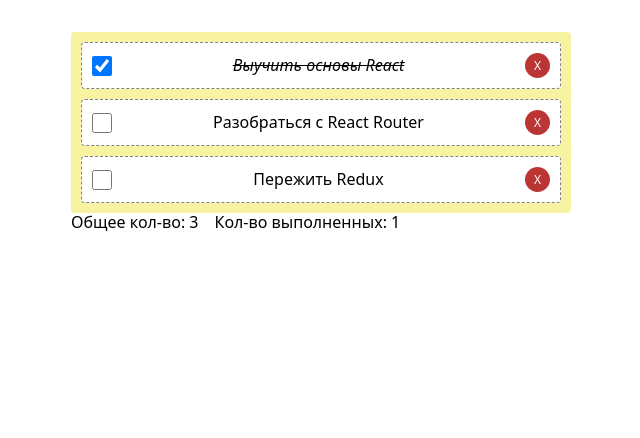
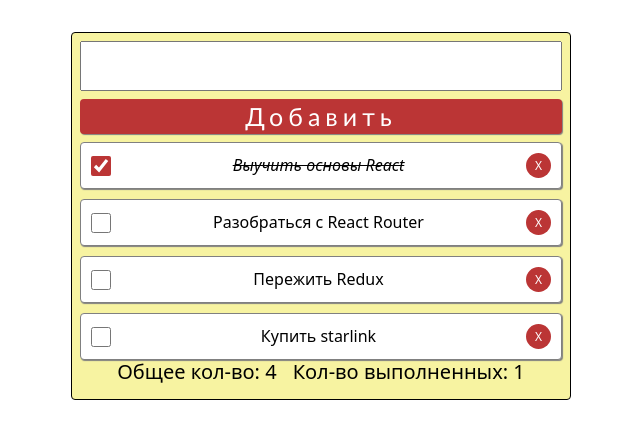
Before and after one commit to YoungSandw1ch/react-training, a React (Create React App) app: page / in a window 1280 px wide. Shown: the top 438 px of the page, without its empty margins (86-726 px from the left). Built offline with nearby package versions, Linux system fonts and the light colour scheme.

Commit message:
add form with validation

```diff
--- a/package.json
+++ b/package.json
@@ -10,6 +10,7 @@
     "classnames": "^2.3.2",
     "formik": "^2.2.9",
     "modern-normalize": "^1.1.0",
+    "nanoid": "^4.0.0",
     "prop-types": "^15.8.1",
     "react": "^18.2.0",
     "react-dom": "^18.2.0",
--- a/src/Components/Todos/App.jsx
+++ b/src/Components/Todos/App.jsx
@@ -1,6 +1,7 @@
 import React, { Component } from 'react';
 import { Box } from '../Common/Box.styled';
-import { TodoList } from './TodoList/TodoList';
+import { TodoList } from './TodoList';
+import { TodoForm } from './Form';
 import todos from 'data/todos.json';
 
 export class App extends Component {
@@ -28,6 +29,11 @@ export class App extends Component {
     }));
   };
 
+  handleSubmit = todo => {
+    console.log('todo: ', todo);
+    this.setState(prevState => ({ todos: [...prevState.todos, todo] }));
+  };
+
   render() {
     const { todos } = this.state;
     const totalTodos = todos.length;
@@ -35,14 +41,29 @@ export class App extends Component {
 
     return (
       <Box p={5} mx="auto" width="container">
+        <Box
+          width="five"
+          border="normal"
+          borderRadius="normal"
+          backgroundColor="lightYellow"
+          p={3}
+        >
+          <TodoForm onSubmit={this.handleSubmit} />
           <TodoList
             todos={todos}
             deleteTodo={this.deleteTodo}
             onToggleCompleted={this.toggleCompleted}
           />
-        <Box mb={3} display="flex" gridColumnGap={4}>
+          <Box
+            mb={3}
+            display="flex"
+            gridColumnGap={4}
+            justifyContent="center"
+            fontSize="xm"
+          >
             <p>Общее кол-во: {totalTodos}</p>
             <p>Кол-во выполненных: {completedTodos}</p>
+          </Box>
         </Box>
       </Box>
     );
--- /dev/null
+++ b/src/Components/Todos/Form/TodoForm.jsx
@@ -0,0 +1,41 @@
+import * as yup from 'yup';
+import { Formik, Form, ErrorMessage } from 'formik';
+import { nanoid } from 'nanoid';
+import { TextArea, Label, Button } from './TodoForm.styled';
+
+const schema = yup.object().shape({
+  text: yup.string().required().min(3).max(20),
+});
+
+const initialValues = { text: '' };
+
+export const TodoForm = ({ onSubmit }) => {
+  const handleSubmit = ({ text }, { resetForm }) => {
+    console.log('text: ', text);
+    if (!text) return;
+
+    const todo = {
+      id: nanoid(),
+      text,
+      completed: false,
+    };
+    onSubmit(todo);
+    resetForm();
+  };
+
+  return (
+    <Formik
+      initialValues={initialValues}
+      onSubmit={handleSubmit}
+      validationSchema={schema}
+    >
+      <Form autoComplete="off">
+        <Label>
+          <TextArea type="text" name="text" />
+          <ErrorMessage name="text" />
+        </Label>
+        <Button type="submit">Добавить</Button>
+      </Form>
+    </Formik>
+  );
+};
--- /dev/null
+++ b/src/Components/Todos/Form/TodoForm.styled.jsx
@@ -0,0 +1,52 @@
+import { Field } from 'formik';
+import styled from 'styled-components';
+
+export const TextArea = styled(Field)`
+  width: 100%;
+  height: 50px;
+  resize: none;
+  padding: ${({ theme }) => theme.space[3]}px;
+`;
+
+export const Label = styled.label`
+  display: flex;
+  flex-direction: column;
+  align-items: center;
+  margin-bottom: ${({ theme }) => theme.space[3]}px;
+  row-gap: 10px;
+
+  text-transform: uppercase;
+  font-size: ${({ theme }) => theme.fontSizes.m};
+  color: ${({ theme }) => theme.colors.fistFontColor};
+`;
+
+export const Button = styled.button`
+  width: 100%;
+  height: 35px;
+
+  margin-bottom: ${({ theme }) => theme.space[3]}px;
+
+  font-size: ${({ theme }) => theme.fontSizes.ms};
+  letter-spacing: 5px;
+  font-family: 'Trebuchet MS', 'Lucida Sans Unicode', 'Lucida Grande',
+    'Lucida Sans', Arial, sans-serif;
+
+  border: ${({ theme }) => theme.borders.medium};
+  border-color: transparent;
+  border-radius: ${({ theme }) => theme.radii.normal};
+  background-color: ${({ theme }) => theme.colors.darkRed};
+  color: ${({ theme }) => theme.colors.white};
+
+  box-shadow: ${({ theme }) => theme.shadows.normal};
+
+  &:hover,
+  &:focus {
+    color: ${({ theme }) => theme.colors.darkRed};
+    background-color: ${({ theme }) => theme.colors.white};
+    border-color: ${({ theme }) => theme.colors.darkRed};
+  }
+
+  &:active {
+    box-shadow: ${({ theme }) => theme.shadows.buttonActive};
+  }
+`;
--- /dev/null
+++ b/src/Components/Todos/Form/index.js
@@ -0,0 +1 @@
+export * from './TodoForm';
--- a/src/Components/Todos/TodoList/TodoList.module.css
+++ b/src/Components/Todos/TodoList/TodoList.module.css
@@ -1,9 +1,9 @@
 .todoLIst {
-  width: 500px;
+  width: 100%;
 
-  padding: 10px;
-  background-color: rgb(247, 243, 161);
-  border-radius: 4px;
+  /* padding: 10px; */
+  /* background-color: rgb(247, 243, 161);
+  border-radius: 4px; */
 
   min-height: 181px;
 }
@@ -15,11 +15,12 @@
 
   padding: 10px;
 
-  border: 1px dashed grey;
+  border: 1px solid grey;
   border-radius: 4px;
   background-color: #fff;
+  box-shadow: 1px 1px 1px grey;
 
-  transition: transform 250ms linear;
+  transition: transform 250ms linear, border-style 250ms linear;
 }
 
 .todoList__item:not(:last-child) {
@@ -27,7 +28,8 @@
 }
 
 .todoList__item:hover {
-  transform: scale(1.03);
+  transform: scale(1.02);
+  border-style: dashed;
 }
 
 .todoList__text {
@@ -41,6 +43,8 @@
 .todoList__input {
   width: 20px;
   height: 20px;
+
+  accent-color: rgb(187, 53, 53);
 }
 
 .todoList__button {
--- /dev/null
+++ b/src/Components/Todos/TodoList/index.js
@@ -0,0 +1 @@
+export * from './TodoList';
--- a/src/constants/thema.js
+++ b/src/constants/thema.js
@@ -16,6 +16,8 @@ export const theme = {
     tableRow: '#EDF1F3',
     tableHead: '#55BAD2',
     tableFont: '#888C8E',
+    lightYellow: 'rgb(247, 243, 161)',
+    darkRed: 'rgb(187, 53, 53)',
   },
 
   space: [0, 2, 4, 8, 16, 32, 64, 128, 256],
@@ -87,6 +89,8 @@ export const theme = {
     -3px 3px 1px #dbe1ea`,
     friendsShadow: `3px 3px 1px #dbe1ea,
     -3px -2px 1px #dbe1ea`,
+    buttonActive: `2px 2px 2px #2a2a2a`,
+    normal: `1px 1px 1px grey`,
   },
 
   text: {
--- a/src/data/todos.json
+++ b/src/data/todos.json
@@ -1,5 +1,6 @@
 [
   { "id": "id-1", "text": "Выучить основы React", "completed": true },
   { "id": "id-2", "text": "Разобраться с React Router", "completed": false },
-  { "id": "id-3", "text": "Пережить Redux", "completed": false }
+  { "id": "id-3", "text": "Пережить Redux", "completed": false },
+  { "id": "id-4", "text": "Купить starlink", "completed": false }
 ]
```
Also changed, not shown: src/Components/Todos/TodoList/TodoList.jsx (+13 -0 lines), 1 other file (tests, documents, lock files or other folders). Lines whose indentation alone changed are shown as unchanged.
